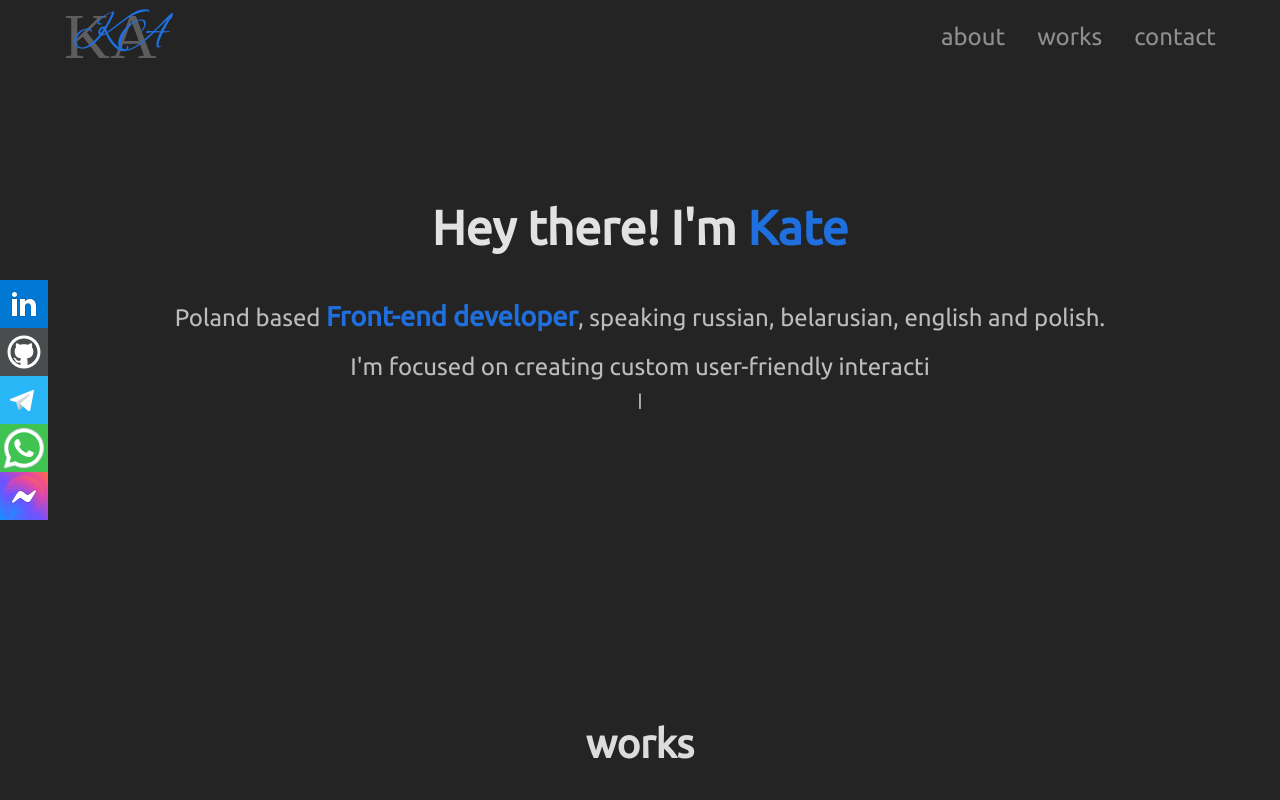
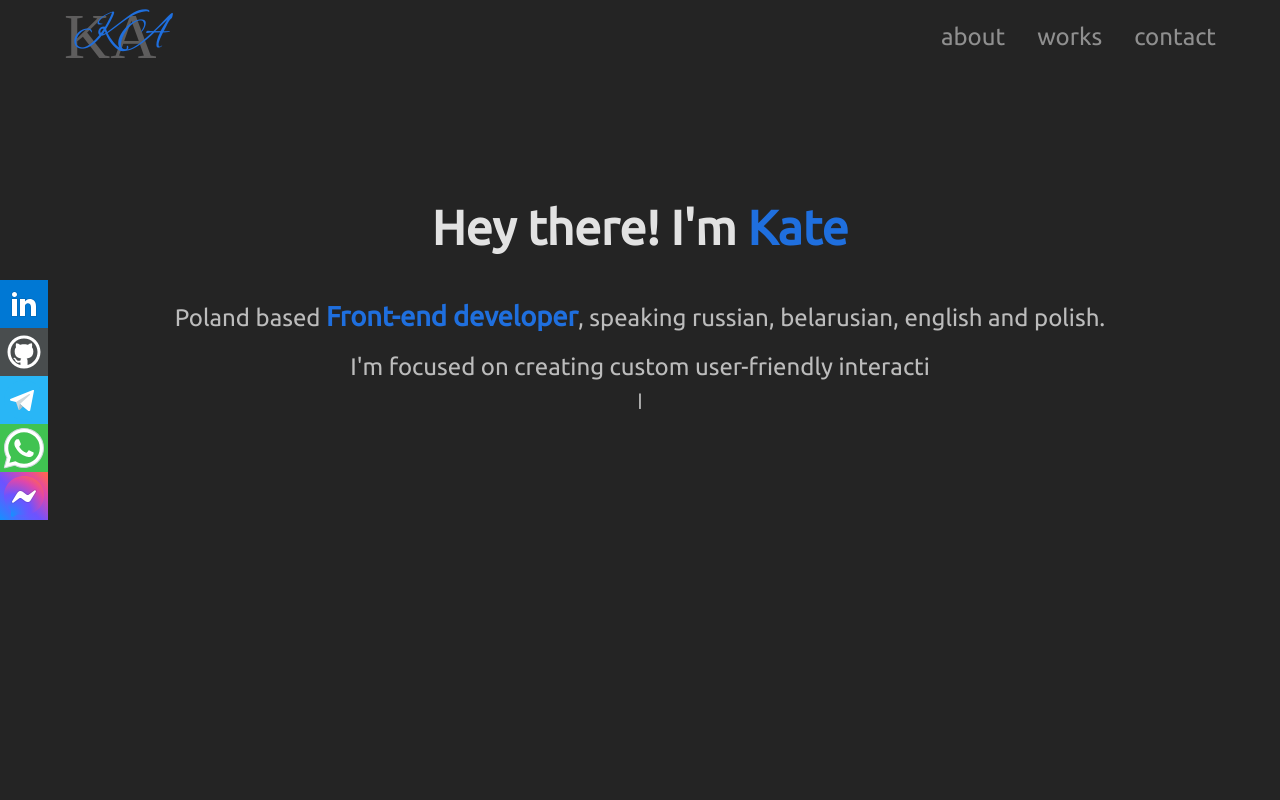
Before and after one commit to Katsiaryna-Andrabaila/portfolio, a React (Vite) app: page / in a window 1280 px wide. Shown: the top 800 px of the page. Built offline with nearby package versions, Linux system fonts and the light colour scheme; a web font is replaced by a local one.

Commit message:
fix: fix about height

```diff
--- a/src/entities/about/about.styles.scss
+++ b/src/entities/about/about.styles.scss
@@ -1,6 +1,6 @@
 .about_wrapper {
     width: 90%;
-    min-height: 40vh;
+    min-height: 90vh;
     margin: auto;
     padding: 25vh 0;
     h1 {
```
